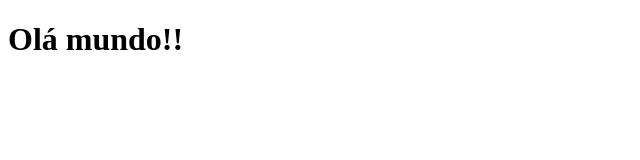
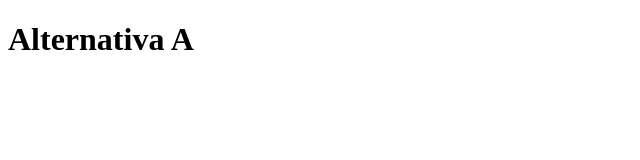
Before and after one commit to allisonsilva99/git-aula1, a plain HTML site: page index.html in a window 1280 px wide. Shown: the whole page, without its empty margins (0-640 px from the left). Drawn offline with Linux system fonts and the light colour scheme.

Commit message:
uma nova versão

```diff
--- a/index.html
+++ b/index.html
@@ -6,6 +6,6 @@
     <title>Git- aula 1</title>
 </head>
 <body>
-   <h1>Olá mundo!!</h1>
+   <h1>Alternativa A</h1>
 </body>
 </html>
```
